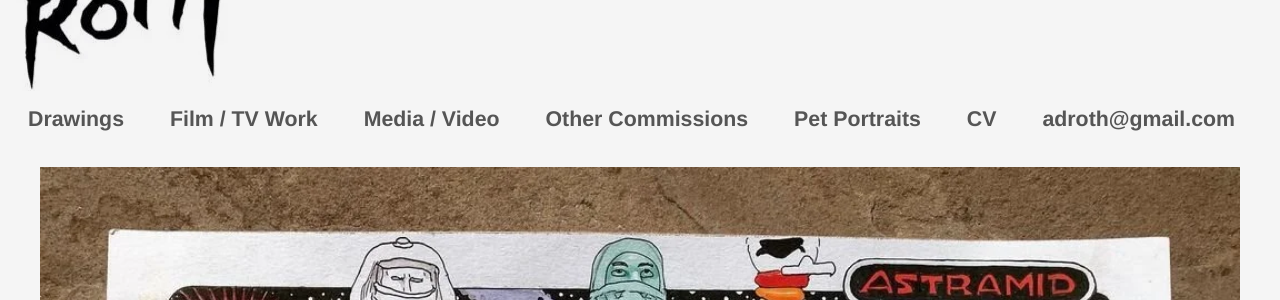
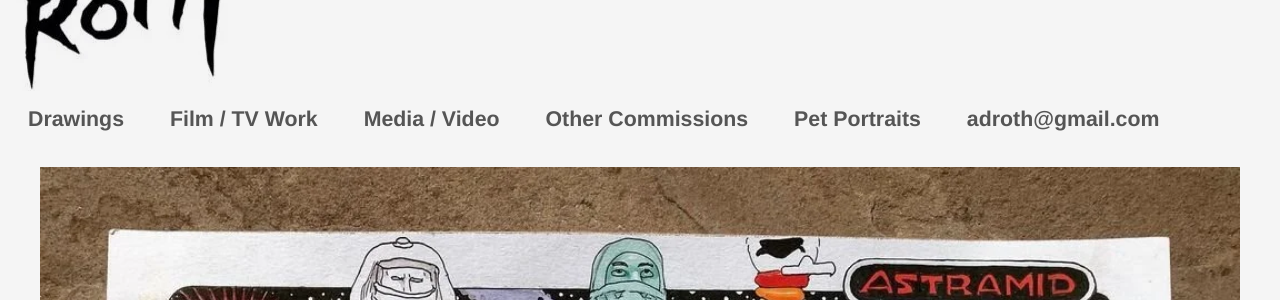
Before and after one commit to quasikinda/quasikinda.github.io, a Jekyll site: the page built from index.html, in a window 1280 px wide and 900 px high. Shown: the part 157-457 px from the top of the window. Built offline with Jekyll 4.4.1, drawn with Linux system fonts in a browser that asks for light colours.

Commit message:
layout: remove redundant CV link

```diff
--- a/_layouts/default.html
+++ b/_layouts/default.html
@@ -21,7 +21,6 @@
         <a class="nav-btn" href="{{ '/media-video/' | relative_url }}" {% if page.url contains 'media-video' %}class="active"{% endif %}>Media / Video</a>
         <a class="nav-btn" href="{{ '/othercommissions/' | relative_url }}" {% if page.url contains 'othercommissions' %}class="active"{% endif %}>Other Commissions</a>
         <a class="nav-btn" href="{{ '/pet-portraits/' | relative_url }}" {% if page.url contains 'pet-portraits' %}class="active"{% endif %}>Pet Portraits</a>
-        <a class="nav-btn" href="{{ '/curriculumvitae/' | relative_url }}" {% if page.url contains 'curriculumvitae' %}class="active"{% endif %}>CV</a>
         <a class="nav-btn" href="mailto:adroth@gmail.com">adroth@gmail.com</a>
       </nav>
     </div>
```
